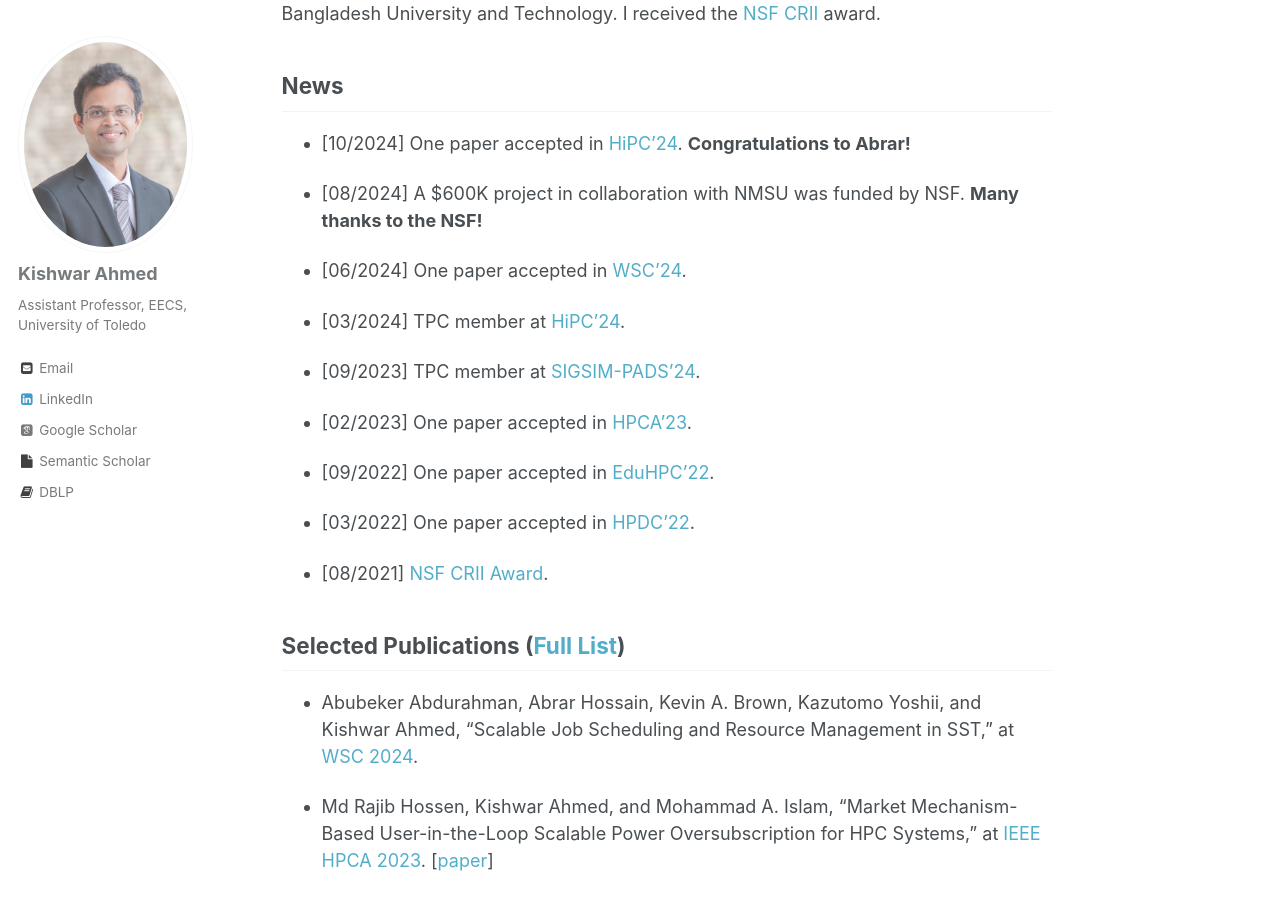
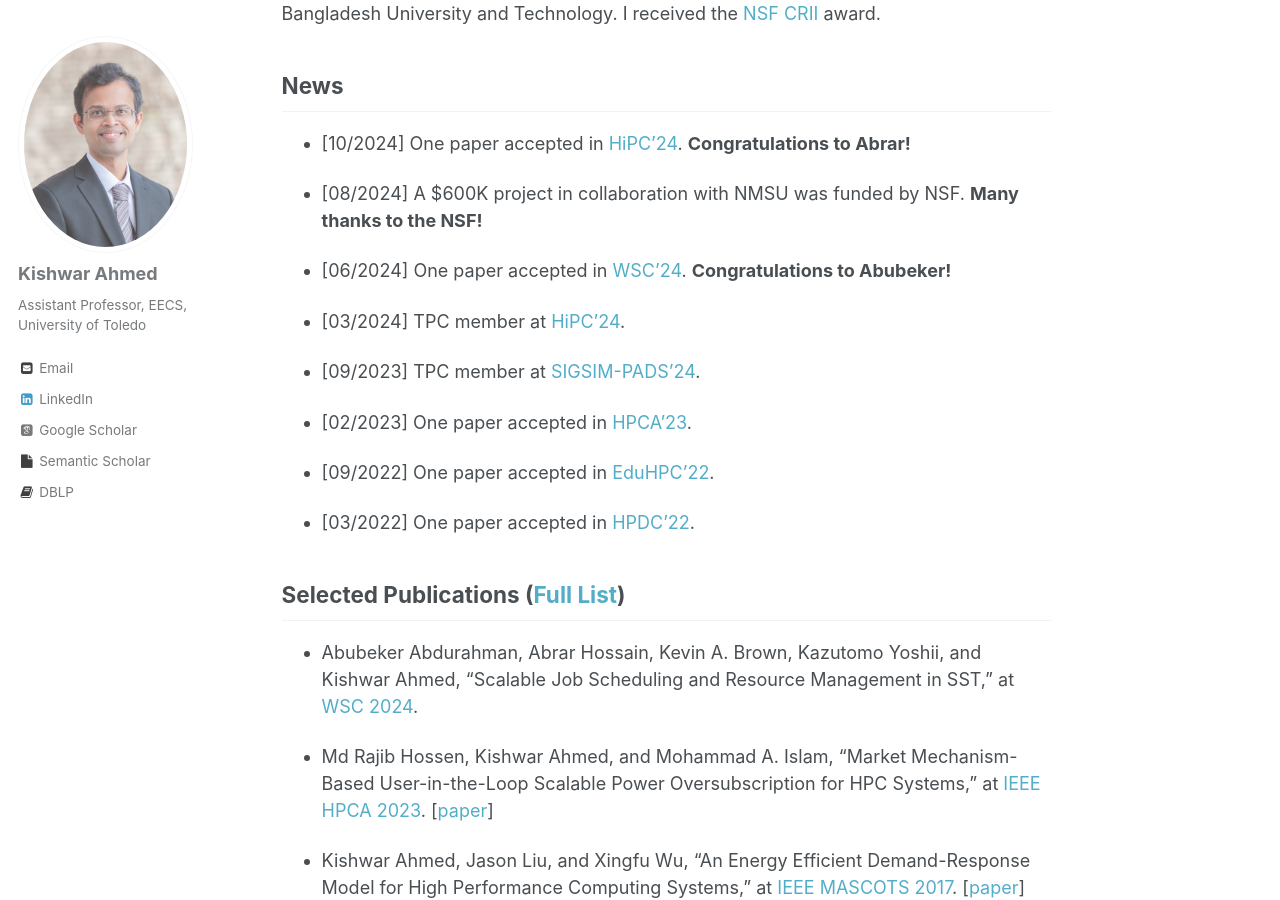
Before and after one commit to kishwarbd/kishwarbd.github.io, a Jekyll site: the page built from _pages/about.md, in a window 1280 px wide and 900 px high, scrolled down 330 px. Built offline with Jekyll 4.4.1, drawn with Linux system fonts in a browser that asks for light colours; some web fonts are replaced.

Commit message:
Update about.md

```diff
--- a/_pages/about.md
+++ b/_pages/about.md
@@ -18,7 +18,7 @@ Jason Liu](https://people.cis.fiu.edu/liux/). I also worked as a research aide a
 
 * [08/2024] A $600K project in collaboration with NMSU was funded by NSF. **Many thanks to the NSF!**
 
-* [06/2024] One paper accepted in [WSC'24](https://meetings.informs.org/wordpress/wsc2024/).
+* [06/2024] One paper accepted in [WSC'24](https://meetings.informs.org/wordpress/wsc2024/). **Congratulations to Abubeker!**
 
 * [03/2024] TPC member at [HiPC'24](https://www.hipc.org/).
 
@@ -29,9 +29,6 @@ Jason Liu](https://people.cis.fiu.edu/liux/). I also worked as a research aide a
 * [09/2022] One paper accepted in [EduHPC'22](https://tcpp.cs.gsu.edu/curriculum/?q=eduhpc22).
 
 * [03/2022] One paper accepted in [HPDC'22](https://www.hpdc.org/2022/).
-
-* [08/2021] [NSF CRII Award](https://www.nsf.gov/awardsearch/showAward?AWD_ID=2300124&HistoricalAwards=false).
-
 
 ## Selected Publications ([Full List](https://kishwarbd.github.io/publications/))
 
```
